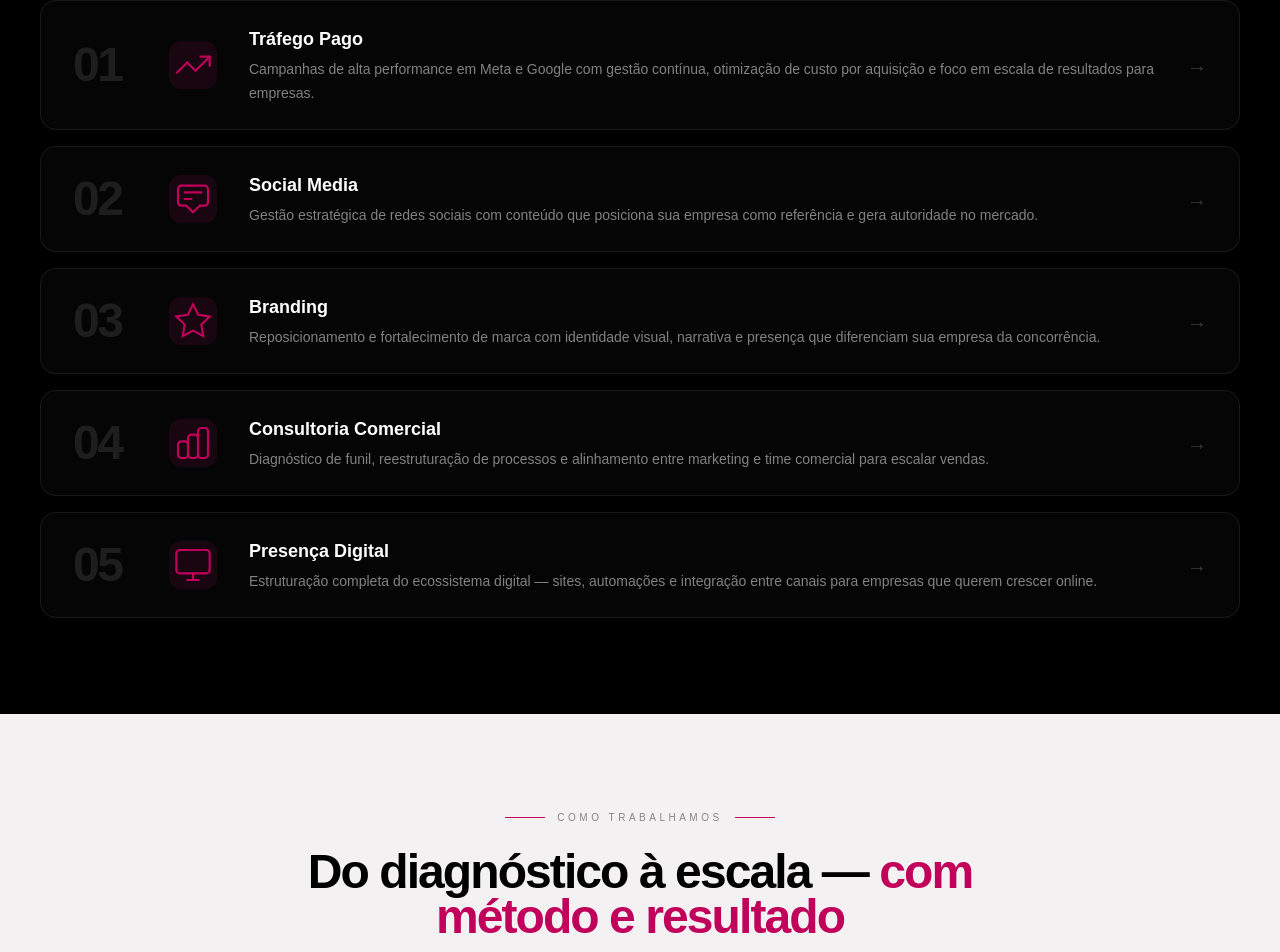
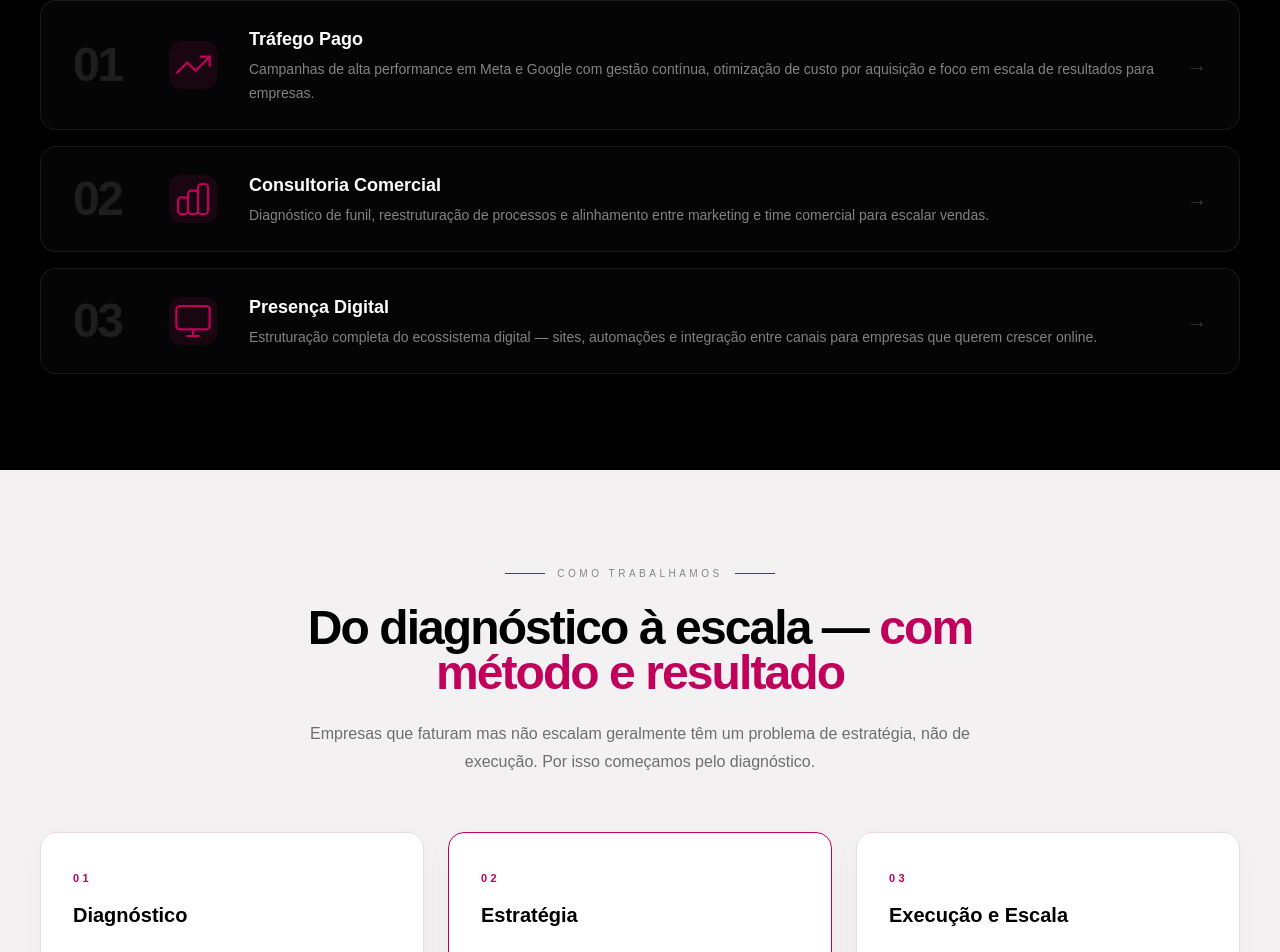
Before and after one commit to INVDGROUP/invd-site, a Next.js app: page / in a window 1280 px wide. Shown: the part 1776-2728 px from the top of the page. Built offline with nearby package versions, Linux system fonts and the light colour scheme.

Commit message:
Update page.tsx

```diff
--- a/app/page.tsx
+++ b/app/page.tsx
@@ -8,22 +8,6 @@ export default function Home() {
       text: "Campanhas de alta performance em Meta e Google com gestão contínua, otimização de custo por aquisição e foco em escala de resultados para empresas.",
       icon: (
         <svg xmlns="http://www.w3.org/2000/svg" width="40" height="40" fill="none" viewBox="0 0 24 24" stroke="#C0005A" strokeWidth="1.3"><polyline points="22 7 13.5 15.5 8.5 10.5 2 17"/><polyline points="16 7 22 7 22 13"/></svg>
-      ),
-    },
-    {
-      title: "Social Media",
-      text: "Gestão estratégica de redes sociais com conteúdo que posiciona sua empresa como referência e gera autoridade no mercado.",
-      icon: (
-        <svg xmlns="http://www.w3.org/2000/svg" width="40" height="40" fill="none" viewBox="0 0 24 24" stroke="#C0005A" strokeWidth="1.3">
-          <path strokeLinecap="round" strokeLinejoin="round" d="M7 8h10M7 12h4m1 8l-4-4H5a2 2 0 01-2-2V6a2 2 0 012-2h14a2 2 0 012 2v8a2 2 0 01-2 2h-3l-4 4z" />
-        </svg>
-      ),
-    },
-    {
-      title: "Branding",
-      text: "Reposicionamento e fortalecimento de marca com identidade visual, narrativa e presença que diferenciam sua empresa da concorrência.",
-      icon: (
-        <svg xmlns="http://www.w3.org/2000/svg" width="40" height="40" fill="none" viewBox="0 0 24 24" stroke="#C0005A" strokeWidth="1.3"><polygon points="12 2 15.09 8.26 22 9.27 17 14.14 18.18 21.02 12 17.77 5.82 21.02 7 14.14 2 9.27 8.91 8.26 12 2"/></svg>
       ),
     },
     {
@@ -186,7 +170,7 @@ export default function Home() {
             onClick={() => trackWhatsAppClick("header")}
             className="rounded-full bg-[#C0005A] px-5 py-2 text-[11px] font-semibold text-white transition hover:bg-[#970047]"
           >
-            Fale com a INVD
+              Fale com a INVD
           </a>
         </div>
       </header>
```
